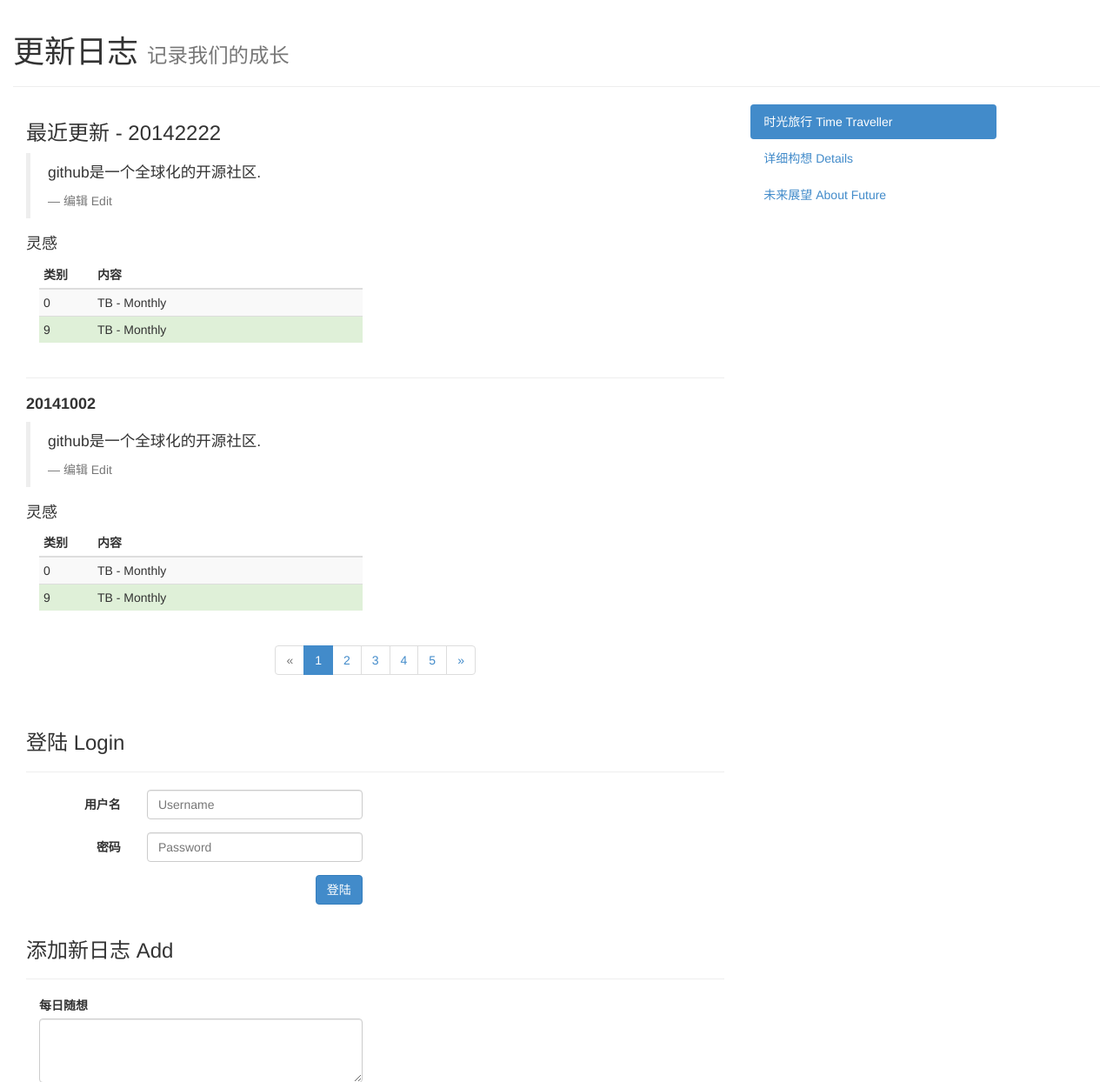
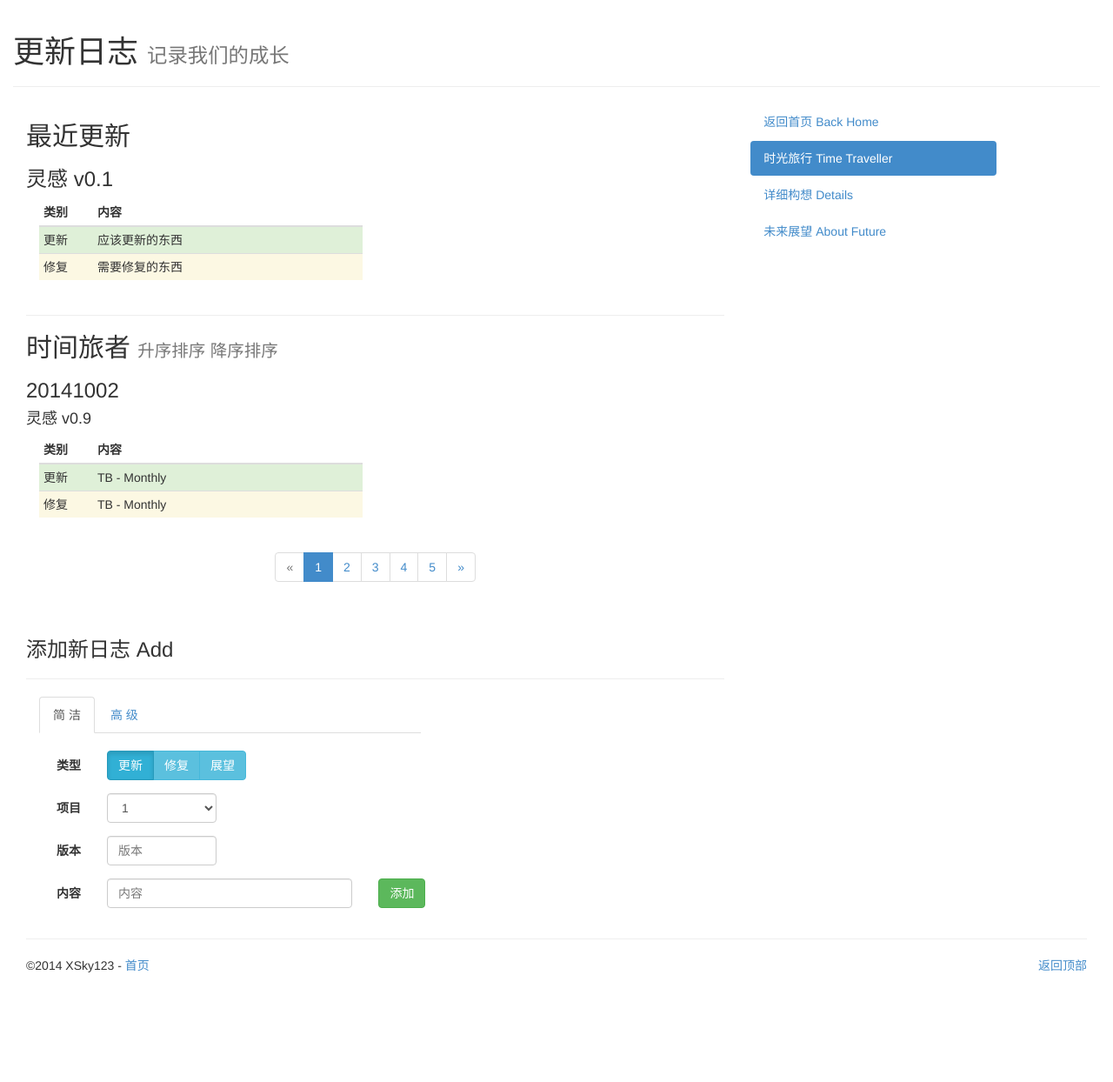
Before and after one commit to XSky123/ideahouse, a PHP site: page /build-dairy in a window 1280 px wide. Shown: the top 1244 px of the page at 87% size. After the commit the page ends 1118 px from the top, so only its background shows below. Run offline with PHP 8.4, Linux system fonts and the light colour scheme; data that the repository does not hold is empty; some libraries are stand-ins or nearby versions.

Commit message:
sql查询初步&页面排版微调

```diff
--- a/build-dairy/index.php
+++ b/build-dairy/index.php
@@ -1,3 +1,12 @@
+<?php
+include_once("../conn.php");
+//查询准备
+//WARNING 单引号 in SQL will use 键盘1左面那个【`】
+$sql_latest_version="SELECT DISTINCT  `project-name` , `version`  FROM `build-dairy` WHERE DATE_SUB(CURDATE(), INTERVAL 5 DAY) <= date ORDER BY `date` DESC";
+$get_latest_version=mysql_query($sql_latest_version);
+
+//
+?>
 <!DOCTYPE html>
 <html lang="zh-cn">
   <head>
@@ -20,7 +29,6 @@
   </head>
 
   <body>
-
   <div class="container-fluid" id="all">
      <!-- Title -->
 	  <div class="page-header">
@@ -34,20 +42,22 @@
 		   <!-- Latest-->
 			<div class="col-xs-8" id="latest">
 			   <!-- Subtitle-->
-				<h3 class="text-left">
-					最近更新 -
-					<span>20142222</span>
-				</h3>
+				<h2 class="text-left">
+					最近更新<!--5天-->
+				</h2>
+
             <!-- Intro-->
+				<!--
 				<blockquote>
 					<p>
 						github是一个全球化的开源社区.
 					</p> <small>编辑 Edit</small>
 				</blockquote>
+				-->
             <!-- Project Title-->
-				<h4>
-					灵感
-				</h4>
+				<h3>
+					灵感 <span>v0.1</span>
+				</h3>
 				<!-- 这个是table栅栏开始-->
 				<div class="col-xs-6" id="table_latest">
 					<table class="table table-hover table-condensed table-striped">
@@ -58,20 +68,20 @@
 							</tr>
 						</thead>
 						<tbody>
-							<tr>
+							<tr class="success">
 								<td>
-									0
+									更新
 								</td>
 								<td>
-									TB - Monthly
+									应该更新的东西
 								</td>
 							</tr>
-							<tr class="success">
+							<tr class="warning">
 								<td>
-									9
+									修复
 								</td>
 								<td>
-									TB - Monthly
+									需要修复的东西
 								</td>
 							</tr>
 						</tbody>
@@ -82,6 +92,7 @@
 			<!-- Navibar -->
 			<div class="col-xs-3" id="navi">
 				<ul class="nav nav-pills nav-stacked" role="tablist">
+				 <li role="presentation"><a href="#">返回首页 Back Home</a></li>
 	           <li role="presentation" class="active"><a href="#">时光旅行 Time Traveller</a></li>
 	           <li role="presentation"><a href="#">详细构想 Details</a></li>
 	           <li role="presentation"><a href="#">未来展望 About Future</a></li>
@@ -94,18 +105,13 @@
 			<div class="col-xs-8 show_as_time">
 			    <hr class="featurette-divider">
 			      <!-- Title(Date)-->
-					<h4 class="text-left">
-						<b>20141002</b>
-					</h4>
-					<!-- Intro-->
-					<blockquote>
-						<p>
-							github是一个全球化的开源社区.
-						</p> <small>编辑 Edit</small>
-					</blockquote>
+			      <h2>时间旅者 <small>升序排序 降序排序</small></h2>
+					<h3 class="text-left">
+					20141002
+					</h3>
                <!-- Project Title -->
 					<h4>
-						灵感
+						灵感 <span>v0.9</span>
 					</h4>
 					<!-- table框架开始 -->
 					<div class="col-xs-6">
@@ -117,17 +123,17 @@
 								</tr>
 							</thead>
 							<tbody>
-								<tr>
+								<tr class="success">
 									<td>
-										0
+										更新
 									</td>
 									<td>
 										TB - Monthly
 									</td>
 								</tr>
-								<tr class="success">
+								<tr  class="warning">
 									<td>
-										9
+										修复
 									</td>
 									<td>
 										TB - Monthly
@@ -151,6 +157,7 @@
 		</div>
 		</div>
 		<div class="row-fluid" id="bottom">
+<!--
 		  <div class="col-xs-8" id="add_login">
 		  		    <div class="page-header">
 		            <h3>登陆 Login</h3>
@@ -169,10 +176,12 @@
                </div>
 						</form>
 		  </div>
+-->
 		  <div class="col-xs-8" id="addit">
 		    <div class="page-header">
             <h3>添加新日志 Add</h3>
 		    </div>
+<!--
 	        <form>
 	          <div class="form-group col-xs-6">
 				   <label for="input_note">每日随想</label>
@@ -183,6 +192,7 @@
                </div>
 				  </div>
 			  </form>
+-->
 				  <div class="col-xs-7">
 						<ul class="nav nav-tabs" role="tablist">
 						  <li class="active"><a href="#add_simple" role="tab" data-toggle="tab">简 洁</a></li>
@@ -213,6 +223,12 @@
 									  <select class="form-control">
 										  <option>1</option>
 									 </select>
+								  </div>
+								</div>
+								 <div class="form-group">
+							     <label class="control-label col-xs-2">版本</label>
+							     <div class="col-xs-4">
+										<input class="form-control" type="text" placeholder="版本">
 								  </div>
 								</div>
 							  <div class="form-group">
```
Also changed, not shown: 2 other files.
